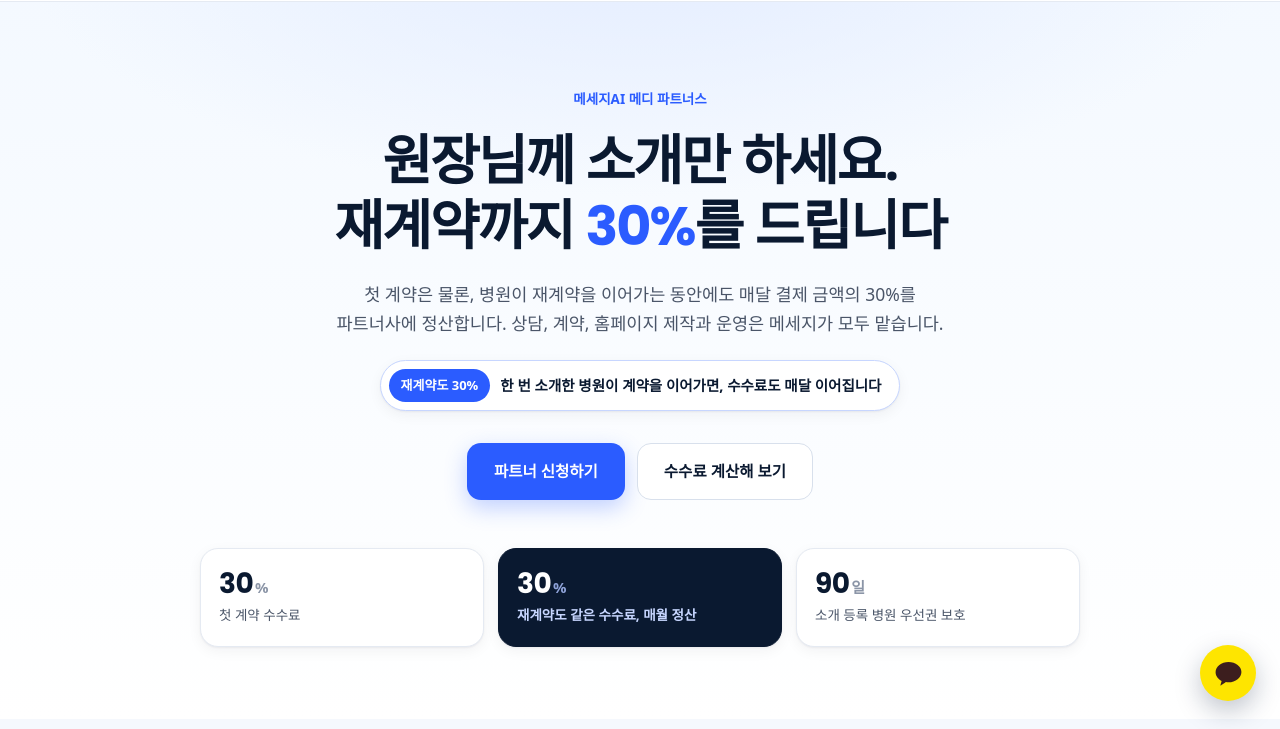
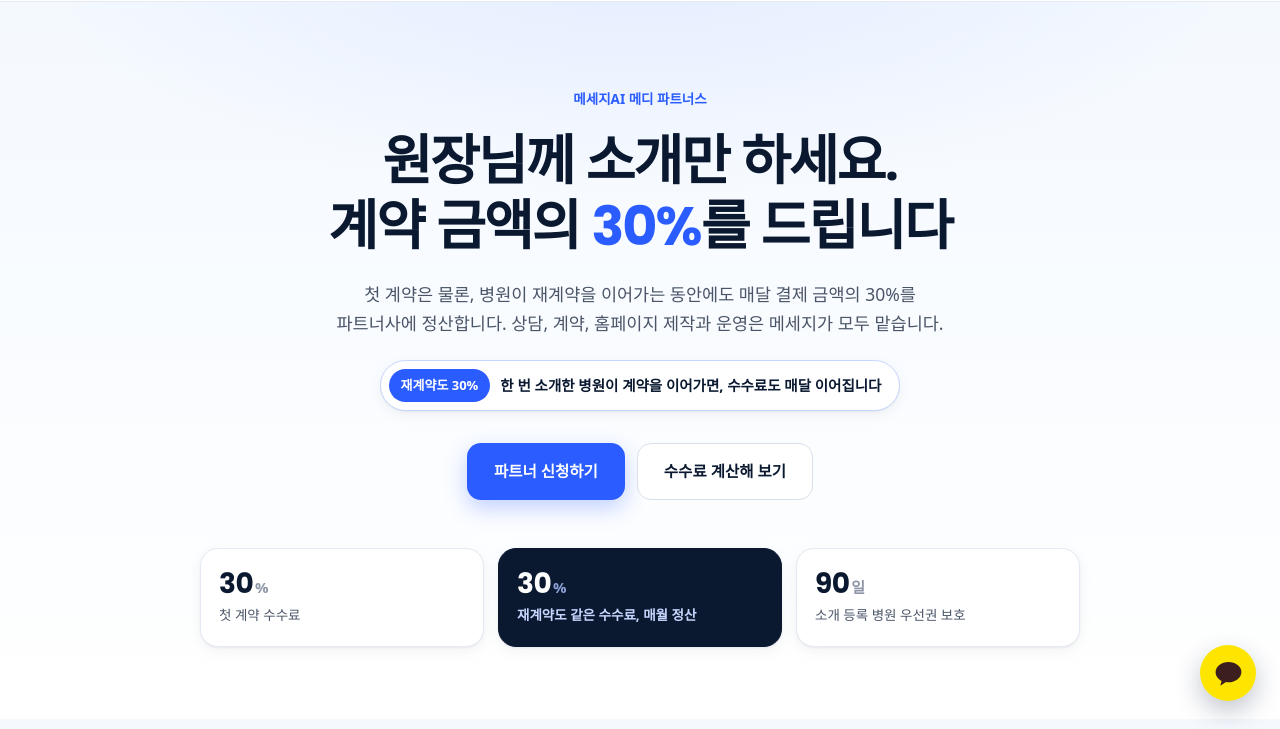
Before and after one commit to SEOLYN-JANG/medi-partners, a plain HTML site: page index.html in a window 1280 px wide. Shown: the part 71-800 px from the top of the page. Drawn offline with Linux system fonts and the light colour scheme; a web font is replaced by a local one.

Commit message:
첫 화면 제목 원래 문구로 복구
Co-Authored-By: Claude Opus 5.5 <noreply@anthropic.com>

```diff
--- a/index.html
+++ b/index.html
@@ -293,7 +293,7 @@ h1,h2,h3,h4{font-weight:800;letter-spacing:-.03em;line-height:1.3;word-break:kee
 <section class="phero">
   <div class="wrap">
     <span class="eyebrow">메세지AI 메디 파트너스</span>
-    <h1>원장님께 소개만 하세요.<br>재계약까지 <span class="num">30%</span>를 드립니다</h1>
+    <h1>원장님께 소개만 하세요.<br>계약 금액의 <span class="num">30%</span>를 드립니다</h1>
     <p class="sub">첫 계약은 물론, 병원이 재계약을 이어가는 동안에도 매달 결제 금액의 30%를 파트너사에 정산합니다. 상담, 계약, 홈페이지 제작과 운영은 메세지가 모두 맡습니다.</p>
     <div class="renew"><span class="rb">재계약도 30%</span>한 번 소개한 병원이 계약을 이어가면, 수수료도 매달 이어집니다</div>
     <div class="ctas">
```
